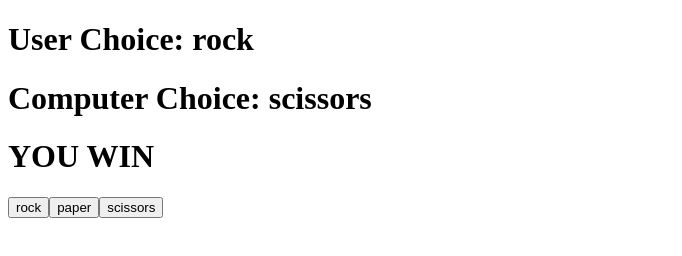
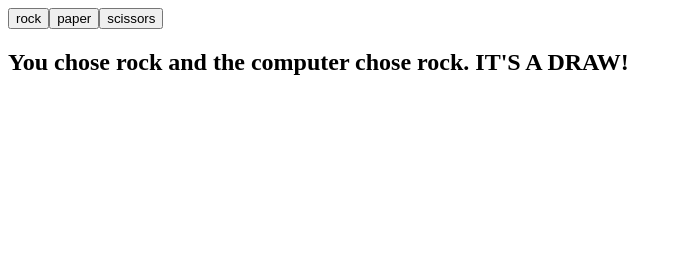
Before and after one commit to elkeiyya/rps, a plain HTML site: page index.html in a window 1280 px wide. Both pictures are taken after a click on the button "rock". Shown: the whole page, without its empty margins (0-682 px from the left). Drawn offline with Linux system fonts and the light colour scheme.

Commit message:
method 3

```diff
--- a/app.js
+++ b/app.js
@@ -1,49 +1,37 @@
-const userChoiceDisplay = document.createElement("h1");
-const computerChoiceDisplay = document.createElement("h1");
-const resultDisplay = document.createElement("h1");
-const gameGrid = document.getElementById("game");
-gameGrid.append(userChoiceDisplay, computerChoiceDisplay, resultDisplay);
-
+const resultDisplay = document.querySelector("#result");
+const choicesDisplay = document.querySelector("#choices");
 const choices = ["rock", "paper", "scissors"];
-let userChoice, computerChoice;
 
 const handleClick = e => {
-  userChoice = e.target.id;
-  userChoiceDisplay.innerHTML = "User Choice: " + userChoice;
-  generateComputerChoice();
-  getResults();
+  getResults(
+    e.target.innerHTML,
+    choices[Math.floor(Math.random() * choices.length)]
+  );
 };
 
-const generateComputerChoice = () => {
-  const randomChoice = choices[Math.floor(Math.random() * choices.length)];
-  computerChoice = randomChoice;
-  computerChoiceDisplay.innerHTML = "Computer Choice: " + computerChoice;
-};
+choices.forEach(choice => {
+  const button = document.createElement("button");
+  button.innerHTML = choice;
+  button.addEventListener("click", handleClick);
+  choicesDisplay.appendChild(button);
+});
 
-for (let i = 0; i < choices.length; i++) {
-  const button = document.createElement("button");
-  button.id = choices[i];
-  button.innerHTML = choices[i];
-  button.addEventListener("click", handleClick);
-  gameGrid.appendChild(button);
-}
-
-const getResults = () => {
+const getResults = (userChoice, computerChoice) => {
   switch (userChoice + computerChoice) {
     case "scissorspaper":
     case "rockscissors":
     case "paperrock":
-      resultDisplay.innerHTML = "YOU WIN";
+      resultDisplay.innerHTML = `You chose ${userChoice} and the computer chose ${computerChoice}. YOU WIN!`;
       break;
     case "paperscissors":
     case "scissorsrock":
     case "rockpaper":
-      resultDisplay.innerHTML = "YOU LOSE";
+      resultDisplay.innerHTML = `You chose ${userChoice} and the computer chose ${computerChoice}. YOU LOSE!`;
       break;
     case "scissorsscissors":
     case "rockrock":
     case "paperpaper":
-      resultDisplay.innerHTML = "IT'S A DRAW";
+      resultDisplay.innerHTML = `You chose ${userChoice} and the computer chose ${computerChoice}. IT'S A DRAW!`;
       break;
   }
 };
--- a/index.html
+++ b/index.html
@@ -6,7 +6,9 @@
     <title>Document</title>
   </head>
   <body>
-    <div id="game"></div>
+    <div id="choices"></div>
+    <h2 id="result"></h2>
+
     <script src="app.js"></script>
   </body>
 </html>
```
